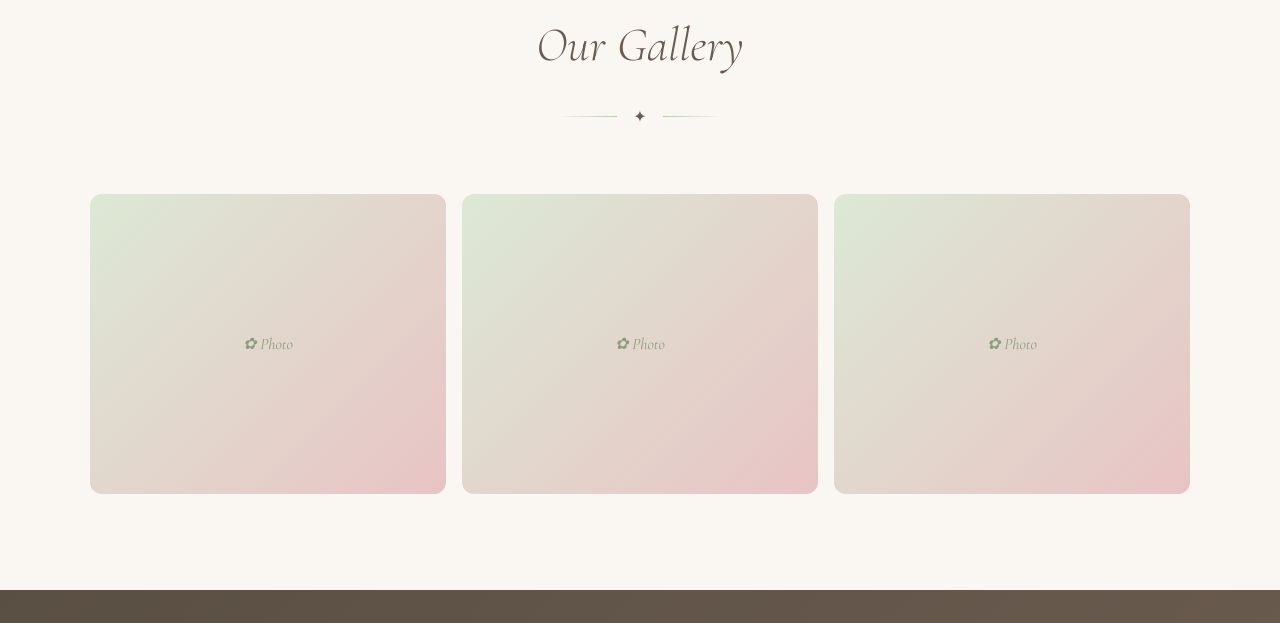
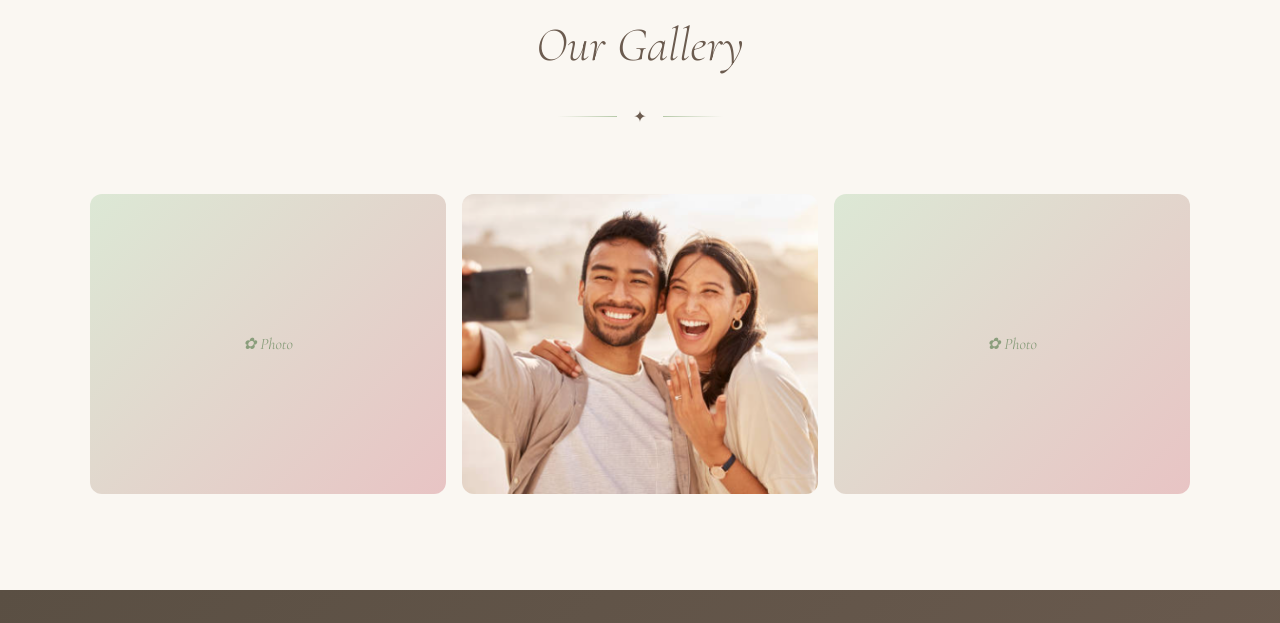
Before and after one commit to Phindulo39/template, a plain HTML site: page index.html in a window 1280 px wide. Shown: the part 4168-4791 px from the top of the page. Drawn offline with nearby package versions, Linux system fonts and the light colour scheme.

Commit message:
Update index.html

```diff
--- a/index.html
+++ b/index.html
@@ -791,9 +791,9 @@
                     <div class="gallery-placeholder" style="display:none;">✿ Photo</div>
                 </div>
                 <div class="gallery-item">
-                    <img src="imagies/selfie.png" alt="Mary and Joseph"
+                    <img src="imagies/sefie.png" alt="Mary and Joseph"
                          onerror="this.style.display='none'; this.nextElementSibling.style.display='flex';">
-                    <div class="gallery-placeholder" style="display:none;">✿ Photo</div>
+                    <div class="imagies/sefie.png" style="display:none;">✿ Photo</div>
                 </div>
                 <div class="gallery-item">
                     <img src="imagies/side_pic.jpeg" alt="Mary and Joseph"
```
